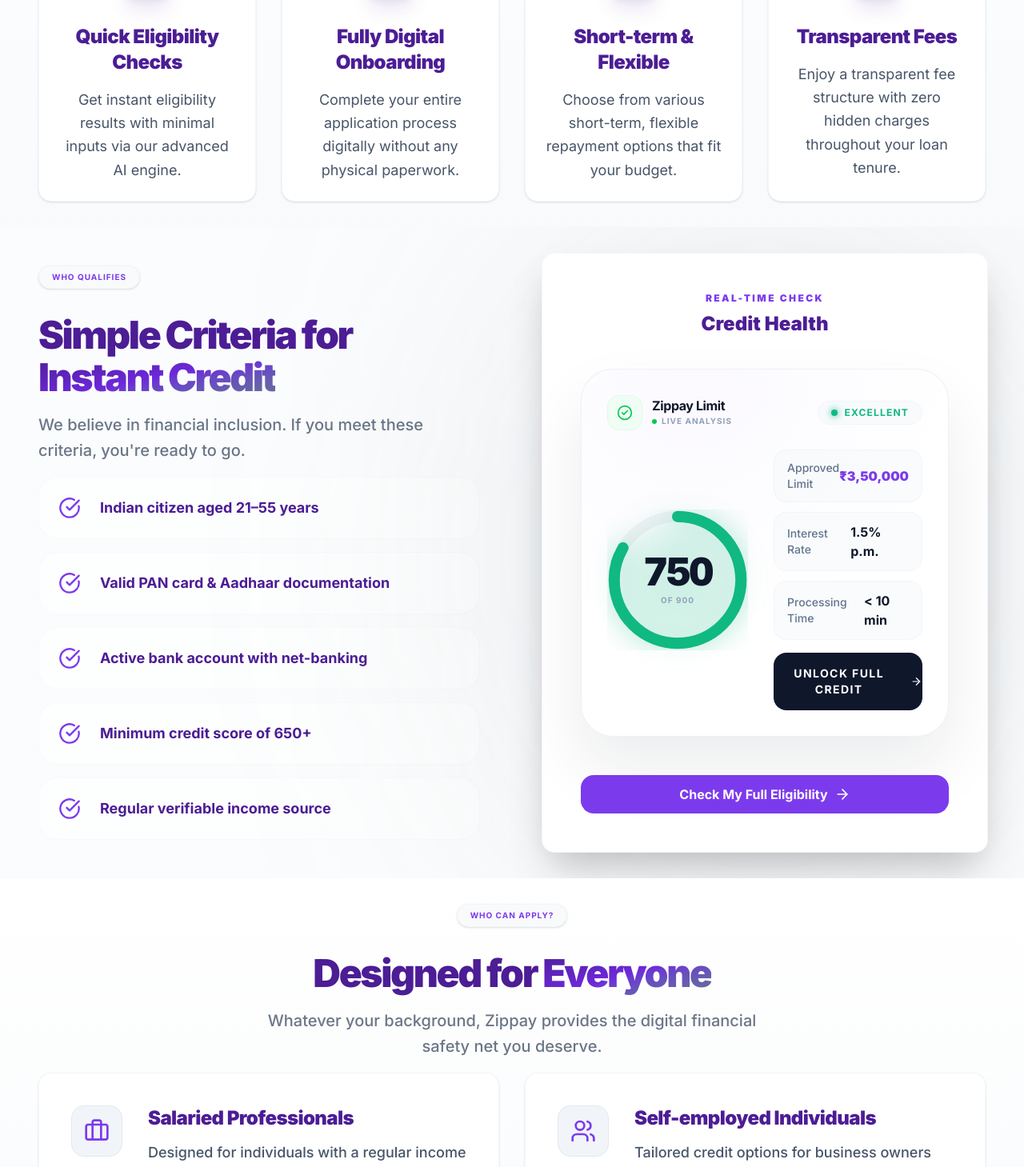
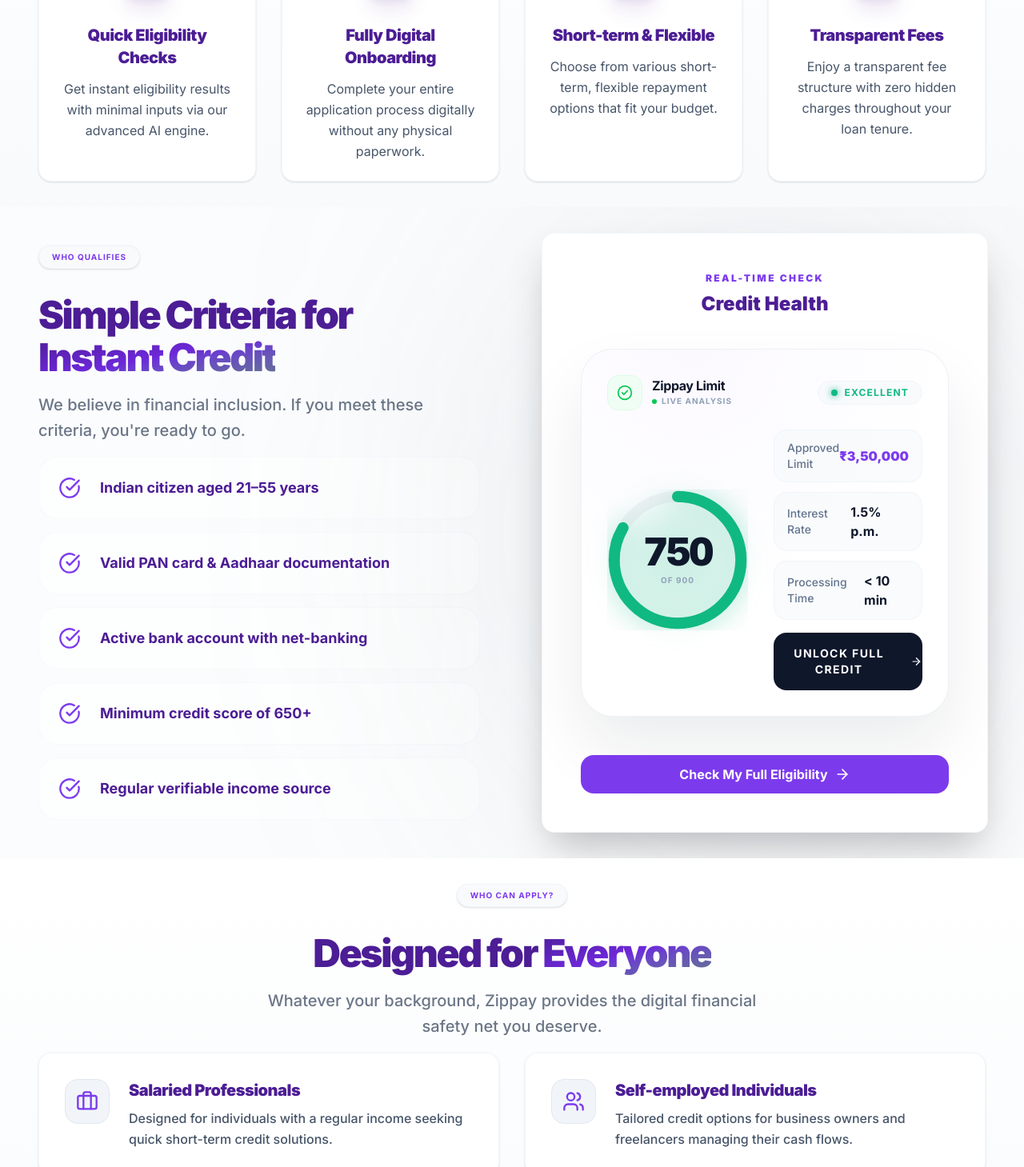
Before and after one commit to simmitiwari770-beep/zippay, a React (Vite) app: page /product in a window 1280 px wide. Shown: the part 1028-2487 px from the top of the page at 80% size. Built offline with nearby package versions, Linux system fonts and the light colour scheme.

Commit message:
UI: Refine typographic scale for Product page feature cards

```diff
--- a/src/pages/Home.jsx
+++ b/src/pages/Home.jsx
@@ -323,8 +323,8 @@
                   <div className={`w-16 h-16 rounded-2xl bg-gradient-to-br ${f.accent} flex items-center justify-center mb-8 shadow-xl shadow-primary-900/10`}>
                     <f.icon className="w-8 h-8 text-white" />
                   </div>
-                  <h3 className="text-2xl font-black text-primary-900 mb-4">{f.title}</h3>
-                  <p className="text-text-secondary leading-relaxed text-lg">
+                  <h3 className="text-xl font-black text-primary-900 mb-3 tracking-tight">{f.title}</h3>
+                  <p className="text-text-secondary leading-relaxed text-base">
                     {f.desc}
                   </p>
                 </div>
@@ -379,8 +379,8 @@
                 <div className="mx-auto w-16 h-16 rounded-full bg-white border-2 border-primary-500 flex items-center justify-center mb-6 relative z-10 shadow-xl shadow-primary-600/10 group-hover:scale-110 group-hover:bg-primary-50 transition-all duration-500">
                   <span className="text-xl font-black text-primary-600">0{i + 1}</span>
                 </div>
-                <h3 className="text-lg font-black text-primary-900 mb-2">{s.title}</h3>
-                <p className="text-text-secondary text-sm leading-relaxed font-medium">
+                <h3 className="text-base font-black text-primary-900 mb-1.5">{s.title}</h3>
+                <p className="text-text-secondary text-[13px] leading-relaxed font-medium">
                   {s.desc}
                 </p>
               </div>
@@ -465,10 +465,10 @@
                       <CheckCircle2 className="w-5 h-5 text-primary-600 group-hover/item:text-white" />
                     </div>
                     <div>
-                      <h4 className="text-md font-black text-primary-900 mb-0.5 leading-tight">
+                      <h4 className="text-sm font-black text-primary-900 mb-0.5 leading-tight">
                         {item.t}
                       </h4>
-                      <p className="text-text-secondary leading-tight opacity-70 font-medium text-xs">
+                      <p className="text-text-secondary leading-tight opacity-70 font-medium text-[11px]">
                         {item.d}
                       </p>
                     </div>
@@ -503,7 +503,7 @@
                 <div className="trust-icon-box">
                   <t.icon className="w-8 h-8 text-primary-600" />
                 </div>
-                <h4 className="text-lg font-black text-primary-900 mb-1">{t.title}</h4>
+                <h4 className="text-base font-black text-primary-900 mb-1">{t.title}</h4>
                 <p className="text-[10px] text-text-muted font-black uppercase tracking-widest">{t.label}</p>
               </div>
             ))}
@@ -551,8 +551,8 @@
                 </div>
                 <span className="text-[10px] font-black text-violet-500 uppercase tracking-widest">Score Up</span>
               </div>
-              <p className="text-xl font-black text-slate-900 mb-1">Credit Builder</p>
-              <p className="text-xs font-medium text-text-secondary leading-tight mb-4">
+              <p className="text-lg font-black text-slate-900 mb-1">Credit Builder</p>
+              <p className="text-[11px] font-medium text-text-secondary leading-snug mb-4">
                 Watch your score improve as our AI reports every on-time repayment.
               </p>
               <div className="flex items-center gap-2">
@@ -574,8 +574,8 @@
                 </div>
                 <span className="text-[10px] font-black text-sky-500 uppercase tracking-widest">On Track</span>
               </div>
-              <p className="text-xl font-black text-slate-900 mb-1">Dynamic Repayment</p>
-              <p className="text-xs font-medium text-text-secondary leading-tight mb-4">
+              <p className="text-lg font-black text-slate-900 mb-1">Dynamic Repayment</p>
+              <p className="text-[11px] font-medium text-text-secondary leading-snug mb-4">
                 Adjust your repayment schedule to match your cash flow fluctuations.
               </p>
               <div className="grid grid-cols-6 gap-1">
--- a/src/pages/Product.jsx
+++ b/src/pages/Product.jsx
@@ -195,10 +195,10 @@
                   <div className={`w-16 h-16 rounded-2xl bg-gradient-to-br ${b.accent} flex items-center justify-center mx-auto mb-8 shadow-xl shadow-primary-900/10 group-hover:scale-110 transition-all duration-500`}>
                     <b.icon className="w-8 h-8 text-white" />
                   </div>
-                  <h3 className="text-2xl font-black text-primary-900 mb-4">
+                  <h3 className="text-xl font-black text-primary-900 mb-3 tracking-tight">
                     {b.title}
                   </h3>
-                  <p className="text-text-secondary text-lg leading-relaxed">{b.desc}</p>
+                  <p className="text-text-secondary text-base leading-relaxed">{b.desc}</p>
                 </div>
               </div>
             ))}
@@ -267,15 +267,15 @@
           />
           <div className="grid md:grid-cols-2 gap-8">
             {whoIsItFor.map((w, i) => (
-              <div key={i} className="glass-card !p-10 flex gap-8 items-start group hover:bg-white transition-all duration-700">
-                <div className="w-16 h-16 rounded-2xl bg-primary-100 flex items-center justify-center shrink-0 border border-primary-200 group-hover:bg-primary-600 transition-all duration-700">
-                  <w.icon className="w-8 h-8 text-primary-600 group-hover:text-white transition-all duration-700" />
+              <div key={i} className="glass-card !p-8 flex gap-6 items-start group hover:bg-white transition-all duration-700">
+                <div className="w-14 h-14 rounded-2xl bg-primary-100 flex items-center justify-center shrink-0 border border-primary-200 group-hover:bg-primary-600 transition-all duration-700">
+                  <w.icon className="w-7 h-7 text-primary-600 group-hover:text-white transition-all duration-700" />
                 </div>
                 <div>
-                  <h3 className="text-2xl font-black text-primary-900 mb-3">
+                  <h3 className="text-xl font-black text-primary-900 mb-2 tracking-tight">
                     {w.title}
                   </h3>
-                  <p className="text-lg text-text-secondary leading-relaxed font-medium">
+                  <p className="text-base text-text-secondary leading-relaxed font-medium">
                     {w.desc}
                   </p>
                 </div>
```
